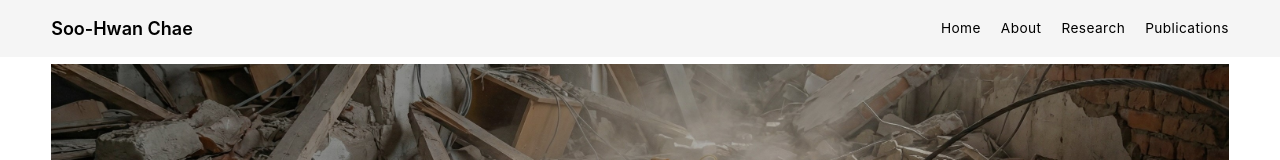
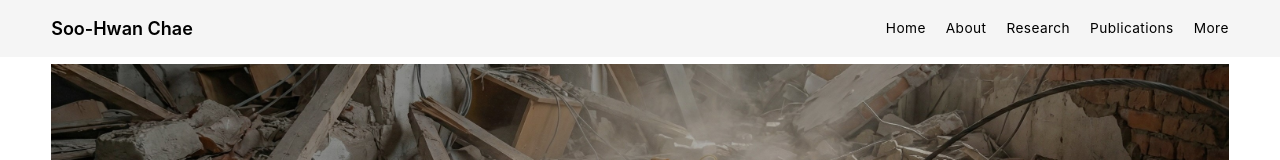
Before and after one commit to Soohwan-Chae/Soohwan-Chae.github.io, a plain HTML site: page research.html in a window 1280 px wide. Shown: the top 160 px of the page. Drawn offline with Linux system fonts and the light colour scheme.

Commit message:
Update research.html

```diff
--- a/research.html
+++ b/research.html
@@ -8,7 +8,7 @@
 </head>
 
 <body class="research-page">
-  <header class="top-nav">
+<header class="top-nav">
     <div class="top-nav-inner">
       <a class="site-title" href="index.html">Soo-Hwan Chae</a>
 
@@ -17,6 +17,7 @@
         <a href="about.html">About</a>
         <a href="research.html" class="desktop-only">Research</a>
         <a href="publications.html" class="desktop-only">Publications</a>
+        <a href="more.html" class="desktop-only">More</a>
 
         <button class="hamburger-btn" aria-label="Menu" type="button">
           <span></span><span></span><span></span>
@@ -29,6 +30,7 @@
       <a href="about.html">About</a>
       <a href="research.html">Research</a>
       <a href="publications.html">Publications</a>
+      <a href="more.html">More</a>
     </div>
   </header>
 
```
